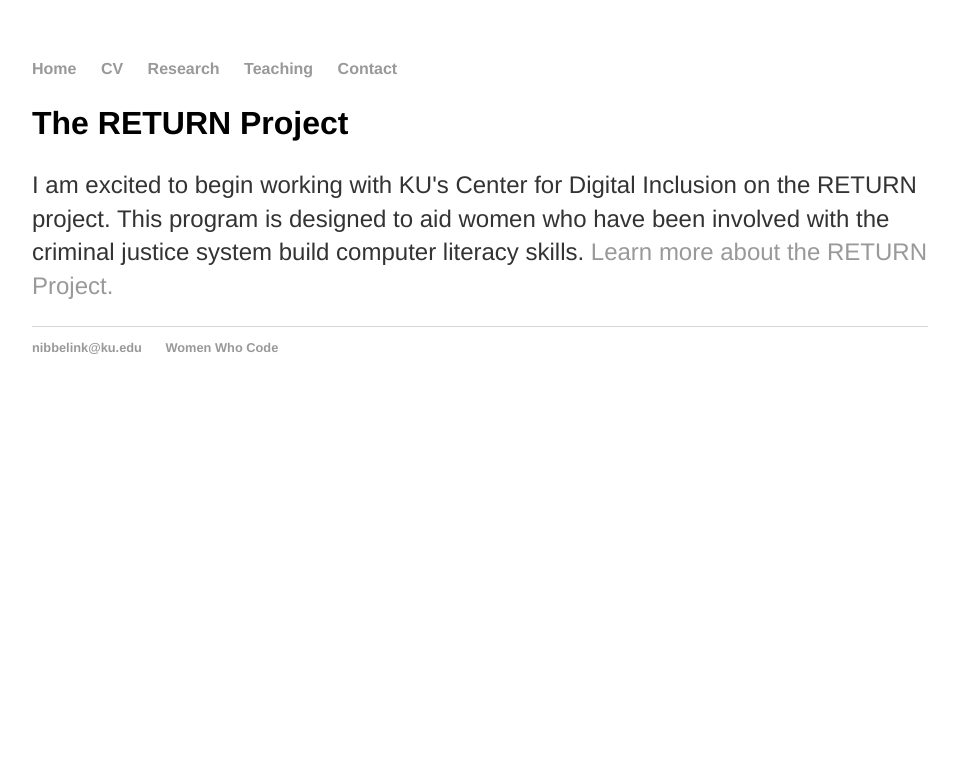
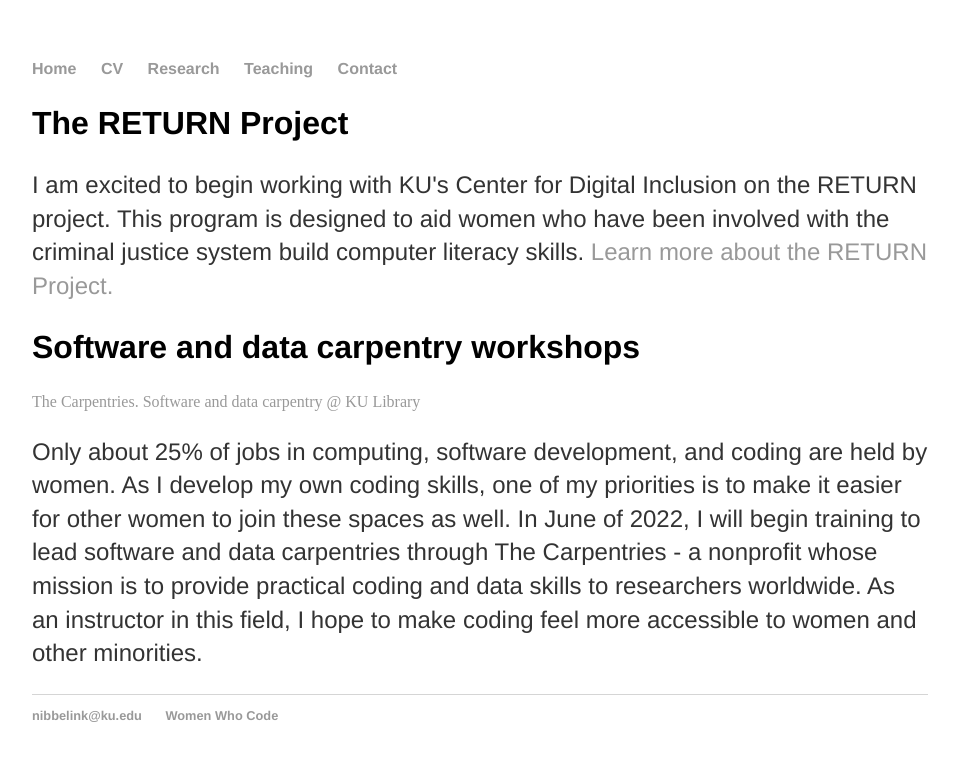
Before and after one commit to megannibbs/megannibbelink.github.io, a Jekyll site: the page built from return/index.html, in a window 1280 px wide. Shown: the top 761 px of the page, without its empty margins (160-1118 px from the left). Built offline with Jekyll 4.4.1, drawn with Linux system fonts in a browser that asks for light colours.

Commit message:
Update index.html

```diff
--- a/return/index.html
+++ b/return/index.html
@@ -7,5 +7,11 @@ title: Meg Nibbelink | Teaching
 	<p>I am excited to begin working with KU's Center for Digital Inclusion on the RETURN project. This program is
 	designed to aid women who have been involved with the criminal justice system build computer literacy skills.
 	<a href="https://cdi.ku.edu/about">Learn more about the RETURN Project.</a></p>
+	<h2>Software and data carpentry workshops</h2>
+	<a href="https://carpentries.org">The Carpentries.</a>
+	<a href="https://lib.ku.edu/software-carpentry">Software and data carpentry @ KU Library</a>
+	<p>Only about 25% of jobs in computing, software development, and coding are held by women. As I develop my own coding skills, one of my priorities is to make it easier for other women to join these spaces as well.
+		In June of 2022, I will begin training to lead software and data carpentries through The Carpentries - a nonprofit whose mission is to provide
+		practical coding and data skills to researchers worldwide. As an instructor in this field, I hope to make coding feel more accessible to women and other minorities. </p>
 
 </div><!-- /.blurb -->
```
